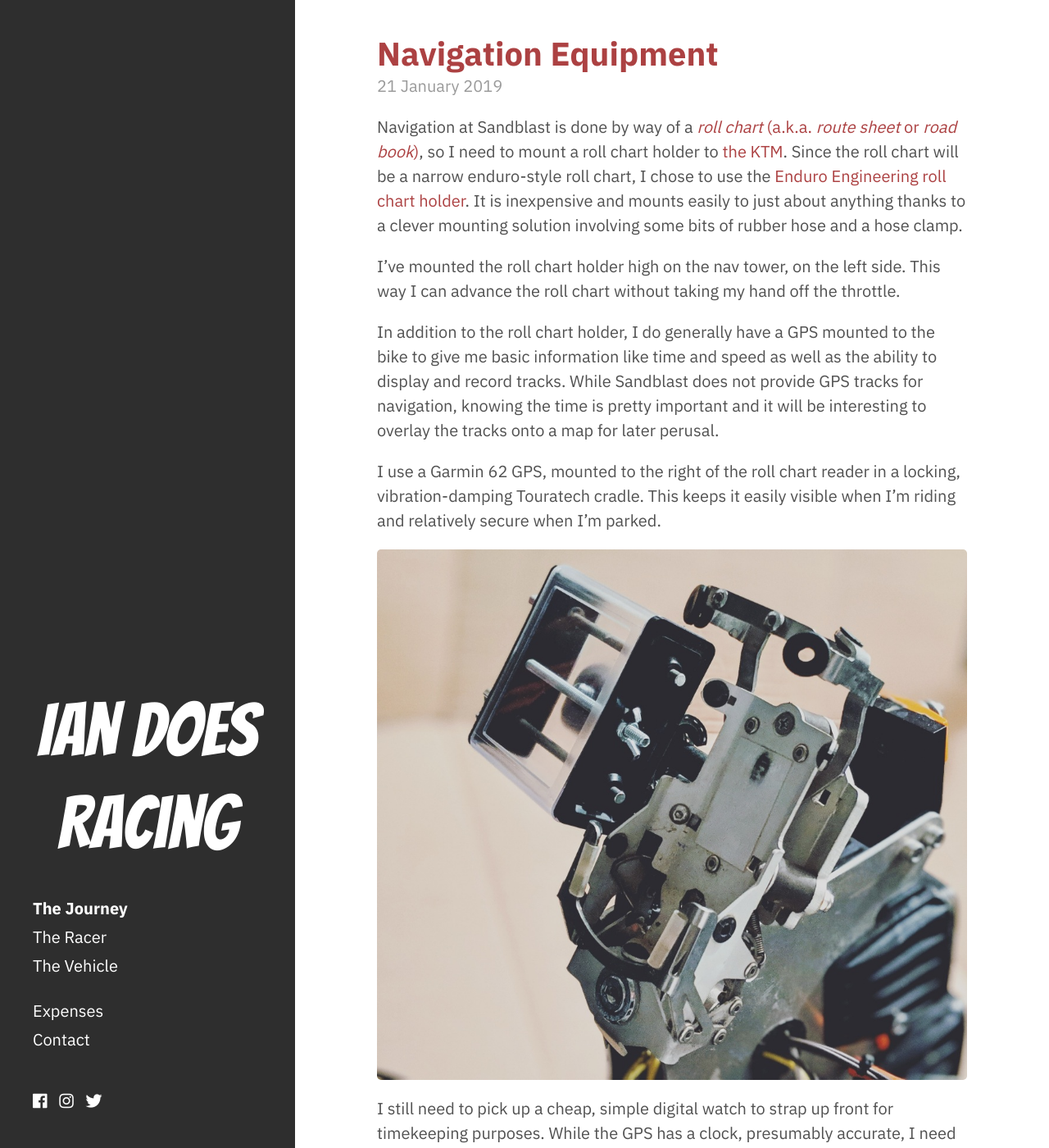
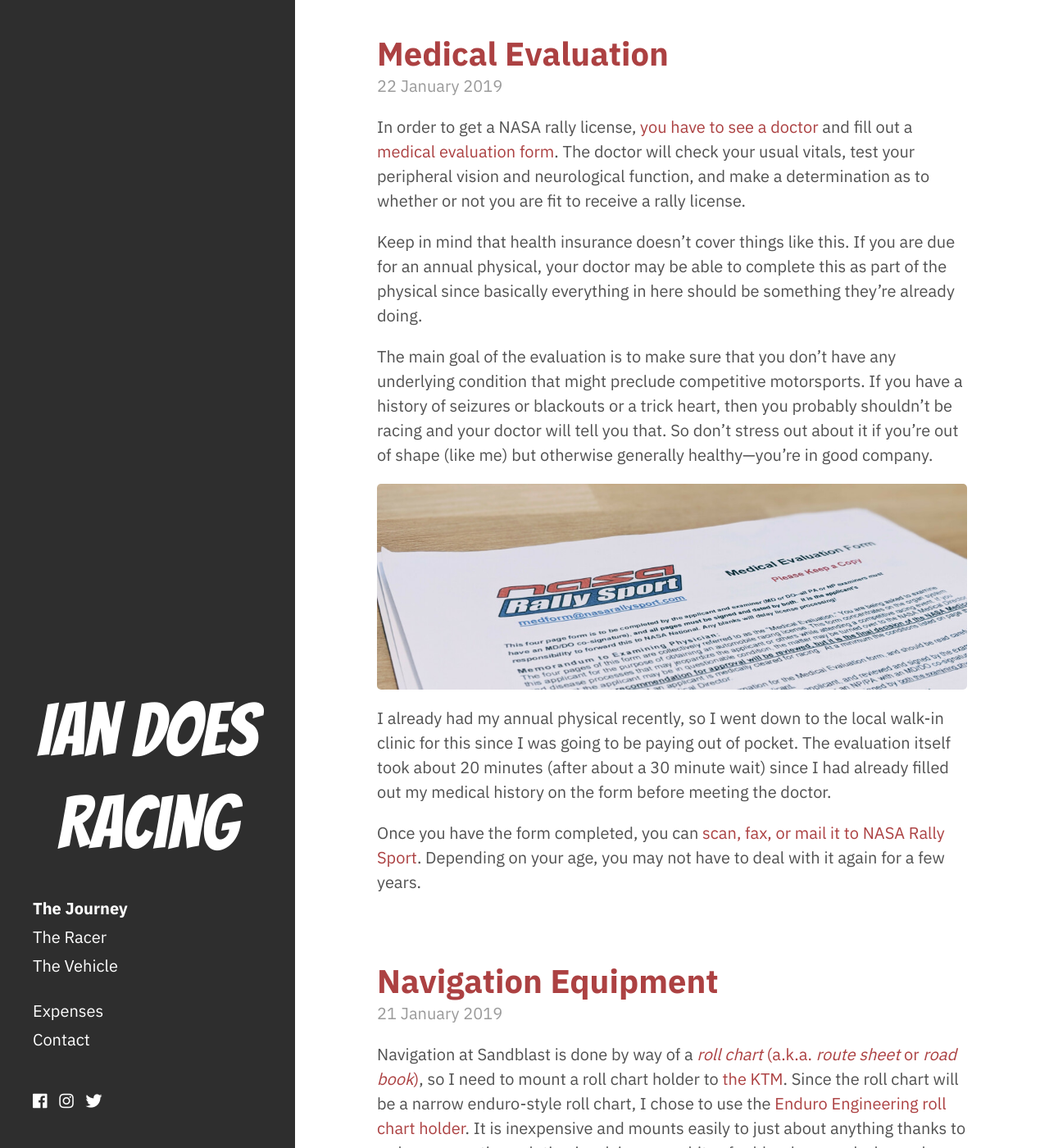
Before and after one commit to icooper/iandoesracing, a Jekyll site: the page built from index.html, in a window 1280 px wide and 1400 px high. Shown: the whole window at 82% size. Built offline with Jekyll 4.4.1, drawn with Linux system fonts in a browser that asks for light colours; nearby versions of some CDN libraries; the list of posts is cut into pages by our own code; some of the changed text lies outside the part shown.

Commit message:
medical eval post

```diff
--- /dev/null
+++ b/_posts/2019-01-22-medical-eval.md
@@ -0,0 +1,17 @@
+---
+layout: post
+title: Medical Evaluation
+date: 2019-01-22
+---
+
+In order to get a NASA rally license, [you have to see a doctor](http://nasarallysport.com/main/rally202) and fill out a [medical evaluation form](http://nasarallysport.com/rules-forms/NRS_Form_Medical.pdf). The doctor will check your usual vitals, test your peripheral vision and neurological function, and make a determination as to whether or not you are fit to receive a rally license.
+
+Keep in mind that health insurance doesn't cover things like this. If you are due for an annual physical, your doctor may be able to complete this as part of the physical since basically everything in here should be something they're already doing.
+
+The main goal of the evaluation is to make sure that you don't have any underlying condition that might preclude competitive motorsports. If you have a history of seizures or blackouts or a trick heart, then you probably shouldn't be racing and your doctor will tell you that. So don't stress out about it if you're out of shape (like me) but otherwise generally healthy---you're in good company.
+
+![medical evaluation form](/assets/img/medical-eval.jpg "medical evaluation form")
+
+I already had my annual physical recently, so I went down to the local walk-in clinic for this since I was going to be paying out of pocket. The evaluation itself took about 20 minutes (after about a 30 minute wait) since I had already filled out my medical history on the form before meeting the doctor.
+
+Once you have the form completed, you can [scan, fax, or mail it to NASA Rally Sport](http://nasarallysport.com/main/where_do_i_send_the_medical_form). Depending on your age, you may not have to deal with it again for a few years.
--- a/the-racer.md
+++ b/the-racer.md
@@ -24,6 +24,7 @@ I attended the 2018 [Sandblast Rally](https://www.sandblastrally.com/) as a cour
 * [Rider Protection]({% link _posts/2019-01-08-rider-protection.md %}): keeping my spine in one piece
 * [Fees, Fees, and More Fees]({% link _posts/2019-01-09-fees-fees-fees.md %}): what it takes to be official
 * [First Aid Kit]({% link _posts/2019-01-09-first-aid-kit.md %}): just in case
+* [Medical Evaluation]({% link _posts/2019-01-22-medical-eval.md %}): race physical
 
 As I post additional entries about racer preparation, I'll link to them above.
 
```
Also changed, not shown: expenses.md (+3 -2 lines), assets/img/medical-eval.jpg (added).
